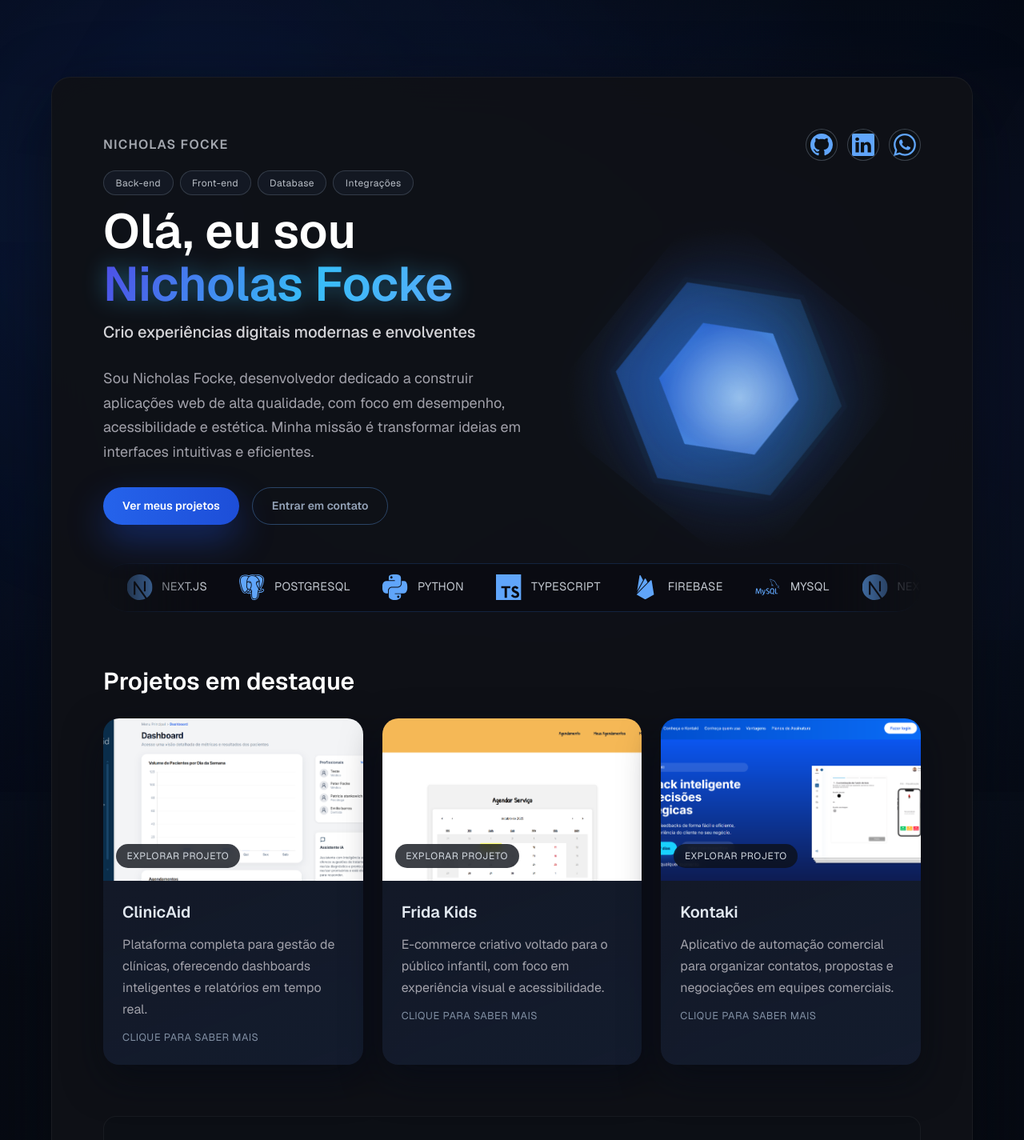
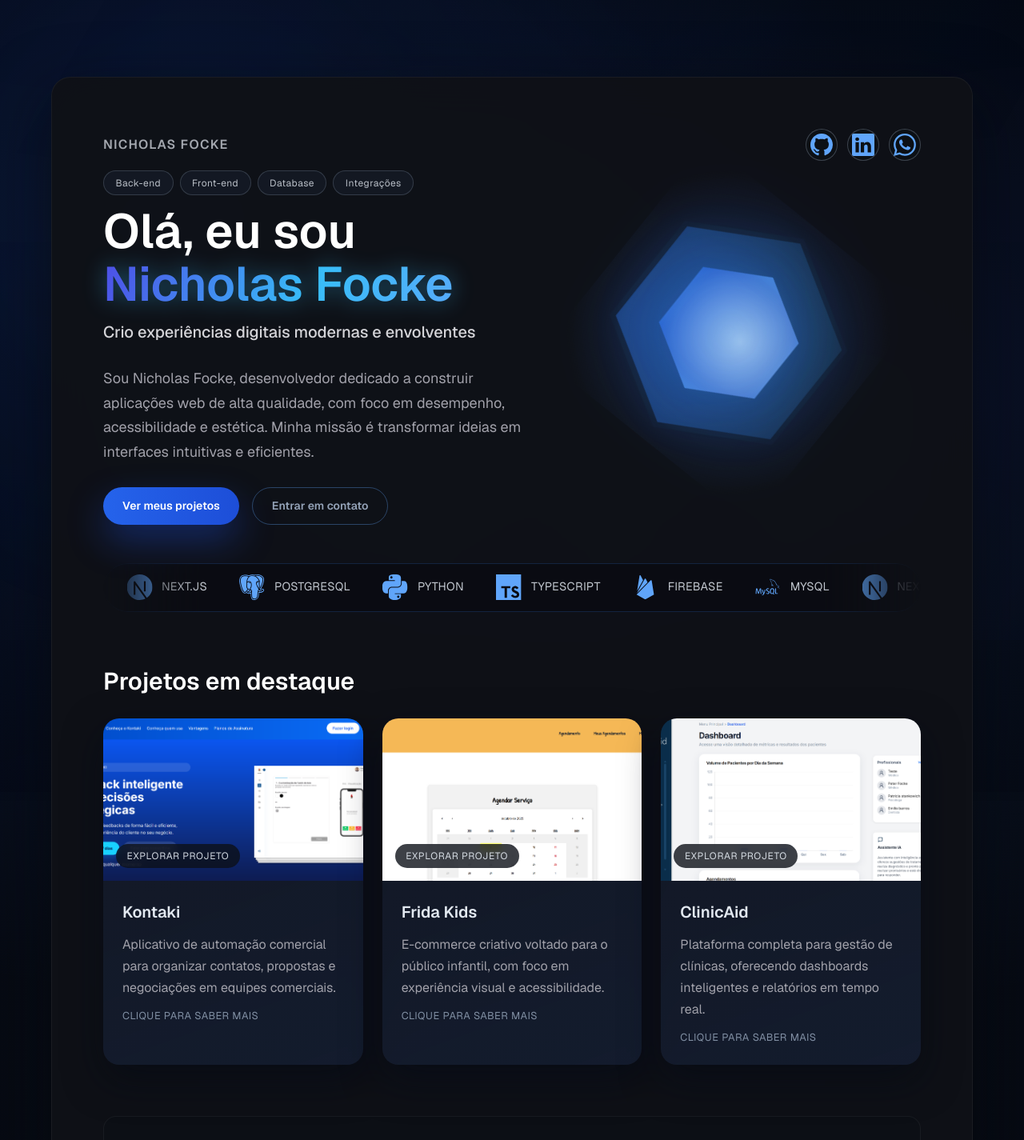
Before and after one commit to nicholasfocke/PortfolioNicholas, a Next.js app: page / in a window 1280 px wide. Shown: the top 1425 px of the page at 80% size. Built offline with nearby package versions, Linux system fonts and the light colour scheme.

Commit message:
update links

```diff
--- a/src/app/page.module.css
+++ b/src/app/page.module.css
@@ -213,6 +213,7 @@
   background: radial-gradient(60% 60% at 50% 50%, rgba(59, 130, 246, 0.25), rgba(15, 23, 42, 0));
   filter: drop-shadow(0 0 22px rgba(37, 99, 235, 0.35));
   animation: orbitDrift 16s linear infinite;
+  margin-bottom: 70px;
 }
 
 .hexOrbit::before {
--- a/src/app/page.tsx
+++ b/src/app/page.tsx
@@ -22,12 +22,12 @@ export default function Home() {
     },
     {
       nome: "LinkedIn",
-      href: "https://www.linkedin.com/in/nicholasfocke/",
+      href: "https://www.linkedin.com/in/nicholas-focke-833049269/",
       icone: "/components/linkedin.svg",
     },
     {
       nome: "WhatsApp",
-      href: "https://wa.me/5548999999999",
+      href: "https://wa.me/5582999040045",
       icone: "/components/whatsapp.svg",
     },
   ];
@@ -43,12 +43,12 @@ export default function Home() {
 
   const featuredProjects: Project[] = [
     {
-      title: "ClinicAid",
-      description: "Plataforma completa para gestão de clínicas, oferecendo dashboards inteligentes e relatórios em tempo real.",
-      image: "/images/clinicaid.png",
-      link: "#",
+      title: "Kontaki",
+      description: "Aplicativo de automação comercial para organizar contatos, propostas e negociações em equipes comerciais.",
+      image: "/images/kontaki.png",
+      link: "https://www.kontaki.io/",
       details:
-        "O ClinicAid centraliza o atendimento, cadastros de pacientes e indicadores de performance em um único ambiente integrado.",
+        "Kontaki acelera o ciclo de vendas reunindo histórico de interações, funil visual e integrações com ferramentas de CRM.",
     },
     {
       title: "Frida Kids",
@@ -59,12 +59,12 @@ export default function Home() {
         "O projeto Frida Kids conecta marcas e famílias através de catálogos dinâmicos, personalização de produtos e conteúdo editorial.",
     },
     {
-      title: "Kontaki",
-      description: "Aplicativo de automação comercial para organizar contatos, propostas e negociações em equipes comerciais.",
-      image: "/images/kontaki.png",
-      link: "https://www.kontaki.io/",
+      title: "ClinicAid",
+      description: "Plataforma completa para gestão de clínicas, oferecendo dashboards inteligentes e relatórios em tempo real.",
+      image: "/images/clinicaid.png",
+      link: "#",
       details:
-        "Kontaki acelera o ciclo de vendas reunindo histórico de interações, funil visual e integrações com ferramentas de CRM.",
+        "O ClinicAid centraliza o atendimento, cadastros de pacientes e indicadores de performance em um único ambiente integrado.",
     },
   ];
 
@@ -121,7 +121,7 @@ export default function Home() {
                     <a href="#projetos" className={styles.heroCta}>
                       Ver meus projetos
                     </a>
-                    <a href="#contato" className={styles.secondaryCta}>
+                    <a href="mailto:nicholasfocke05@gmail.com" className={styles.secondaryCta}>
                       Entrar em contato
                     </a>
                   </div>
@@ -188,7 +188,7 @@ export default function Home() {
                   realidade.
                 </p>
               </div>
-              <a href="mailto:contato@nicholasfocke.dev" className={styles.contactButton}>
+              <a href="mailto:nicholasfocke05@gmail.com" className={styles.contactButton}>
                 Escrever para Nicholas
               </a>
             </section>
```
